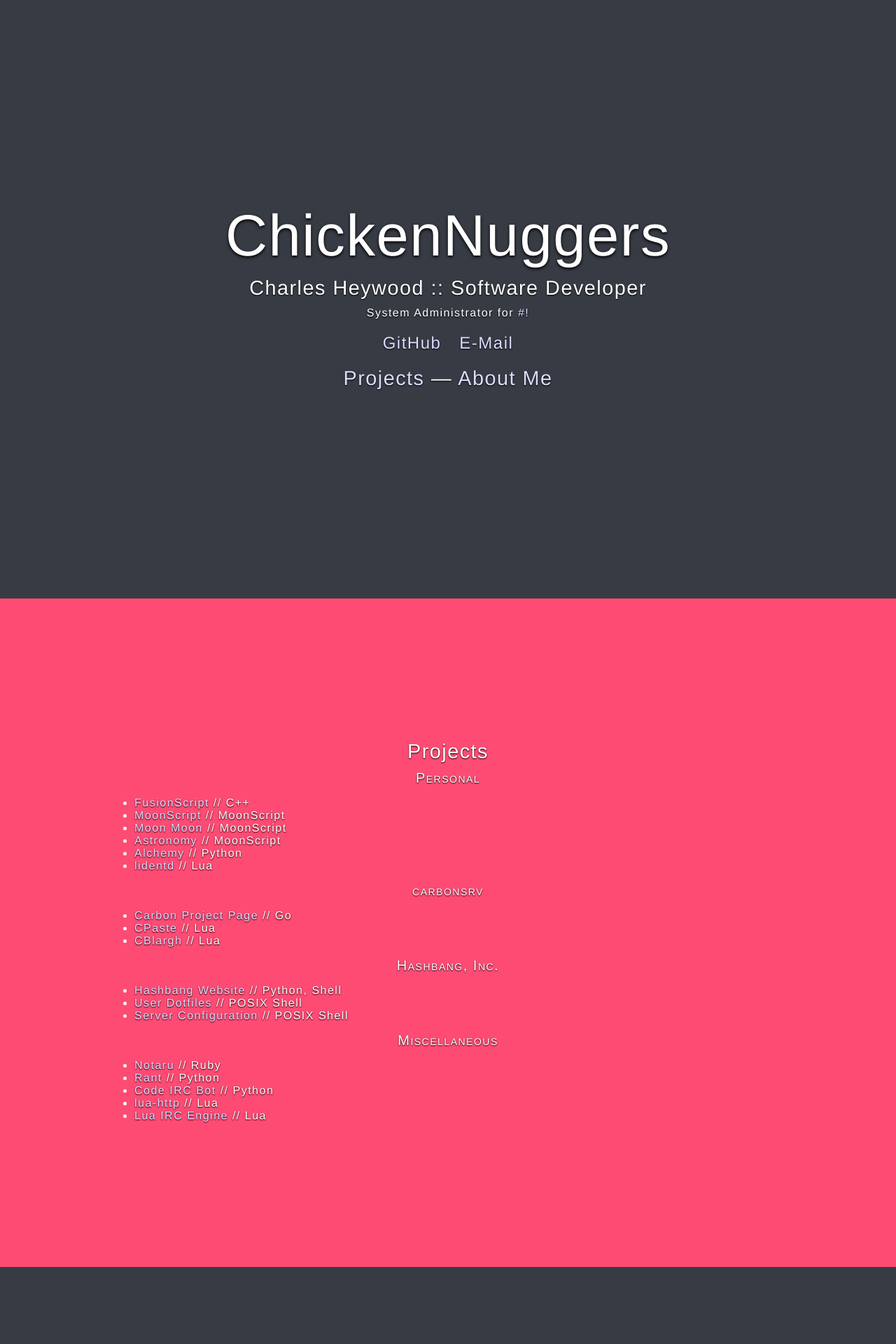
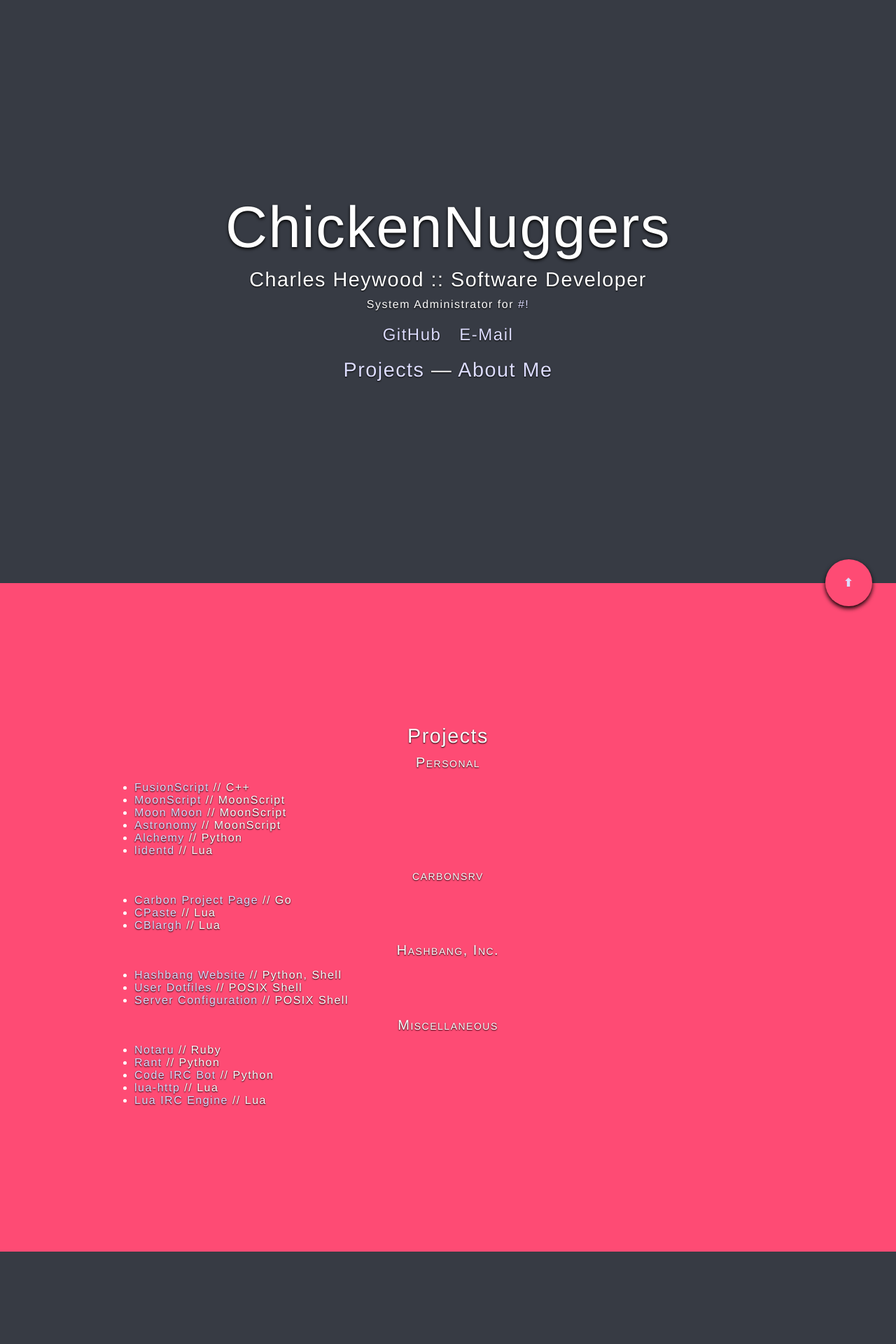
Before and after one commit to ChickenNuggers/ChickenNuggers.github.io, a Jekyll site: the page test.html, which Jekyll copies as it is, in a window 1280 px wide. Shown: the top 1920 px of the page at 70% size. Built offline with Jekyll 4.4.1, drawn with Linux system fonts in a browser that asks for light colours.

Commit message:
test.html: add floating action button

```diff
--- a/test.html
+++ b/test.html
@@ -19,6 +19,28 @@
 			background-color: #373B44;
 			color: white;
 		}
+		.fab {
+			background-color: #FE4B74;
+			box-shadow: 0px 3px 6px black;
+			width: 7.5vh;
+			height: 7.5vh;
+			border-radius: 7.5vh;
+			position: fixed;
+			right: 3.75vh;
+			bottom: 3.75vh;
+			text-align: center;
+			display: table;
+		}
+		.fab:hover {
+			color: white;
+			box-shadow: 0px 5px 10px black;
+		}
+		.fab span {
+			text-shadow: none;
+			font-weight: 700;
+			display: table-cell;
+			vertical-align: middle;
+		}
 		section {
 			width: 100%;
 			padding: 0 7%;
@@ -36,7 +58,7 @@
 			vertical-align: middle;
 		}
 		#home {
-			min-height: 95vh;
+			min-height: 92.5vh;
 		}
 		.center {
 			text-align: center;
@@ -62,7 +84,6 @@
 		a {
 			color: #ddf;
 			text-decoration: none;
-			text-shadow: 0px 1px 2px black;
 			transition: all 0.75s ease-in;
 			-o-transition: all 0.75s ease-in;
 			-moz-transition: all 0.75s ease-in;
@@ -104,6 +125,9 @@
 		</style>
 	</head>
 	<body>
+		<a data-scroll class="fab" href="#">
+			<span>&#x2B06;</span>
+		</a>
 		<section id="home">
 			<div class="content">
 				<div class="center">
```
